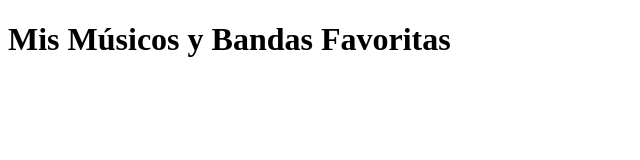
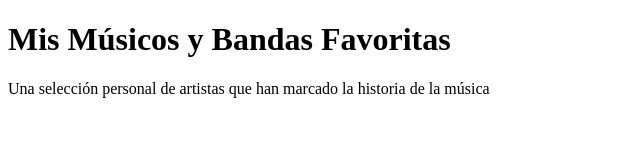
Before and after one commit to lawAress/ejercicio4, a plain HTML site: page index.html in a window 1280 px wide. Shown: the whole page, without its empty margins (0-640 px from the left). Drawn offline with Linux system fonts and the light colour scheme.

Commit message:
subtitulo

```diff
--- a/index.html
+++ b/index.html
@@ -7,5 +7,6 @@
 </head>
 <body>
     <h1>Mis Músicos y Bandas Favoritas</h1>
+    <p>Una selección personal de artistas que han marcado la historia de la música</p>
 </body>
 </html>
```
